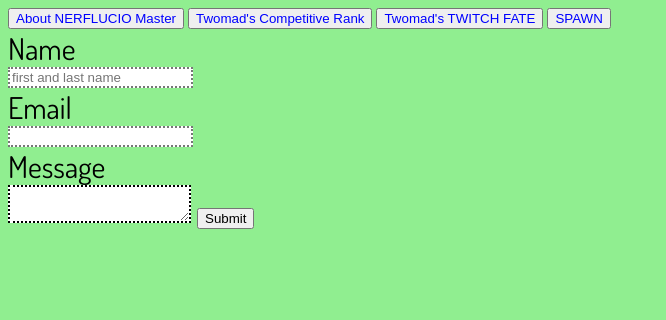
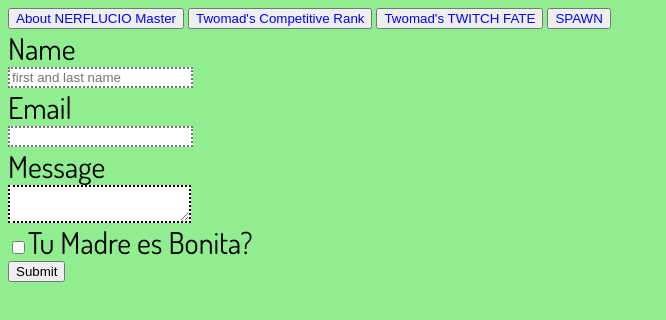
Before and after one commit to PikaPickedaPickledPepper/PikaPickedaPickledPepper.github.io, a plain HTML site: page contact.html in a window 1280 px wide. Shown: the whole page, without its empty margins (0-666 px from the left). Drawn offline with Linux system fonts and the light colour scheme.

Commit message:
Added checkbox

```diff
--- a/contact.html
+++ b/contact.html
@@ -21,7 +21,9 @@
 
      <label for="message"> Message </label>
      <textarea id="message"></textarea>
-
+     <br>
+     <input type="checkbox" name="tu-madre">Tu Madre es Bonita?
+     <br>
     <button type="submit">Submit</button>
   </div>
  </form>
```
